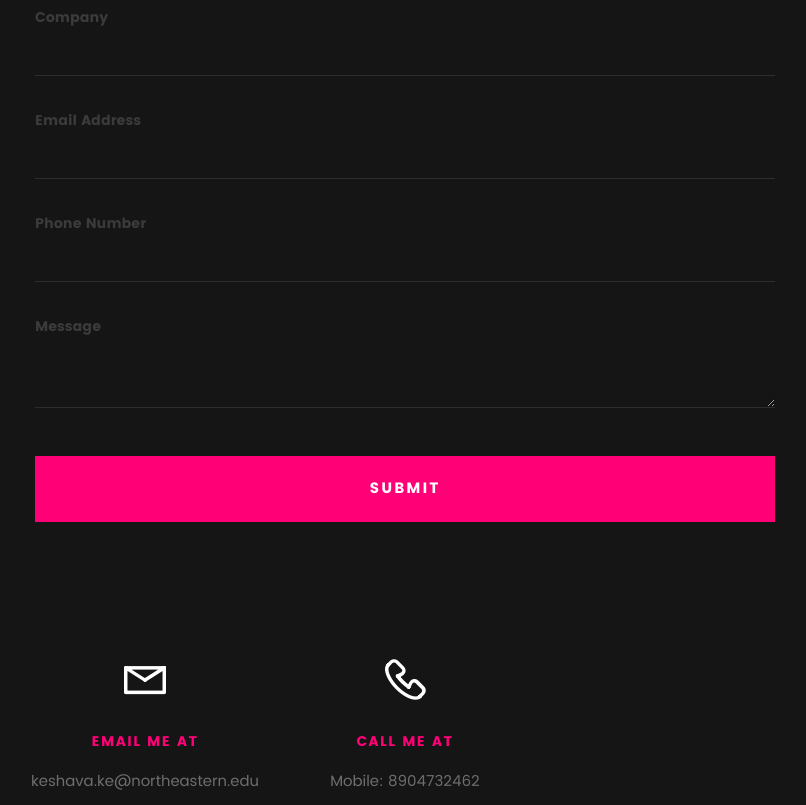
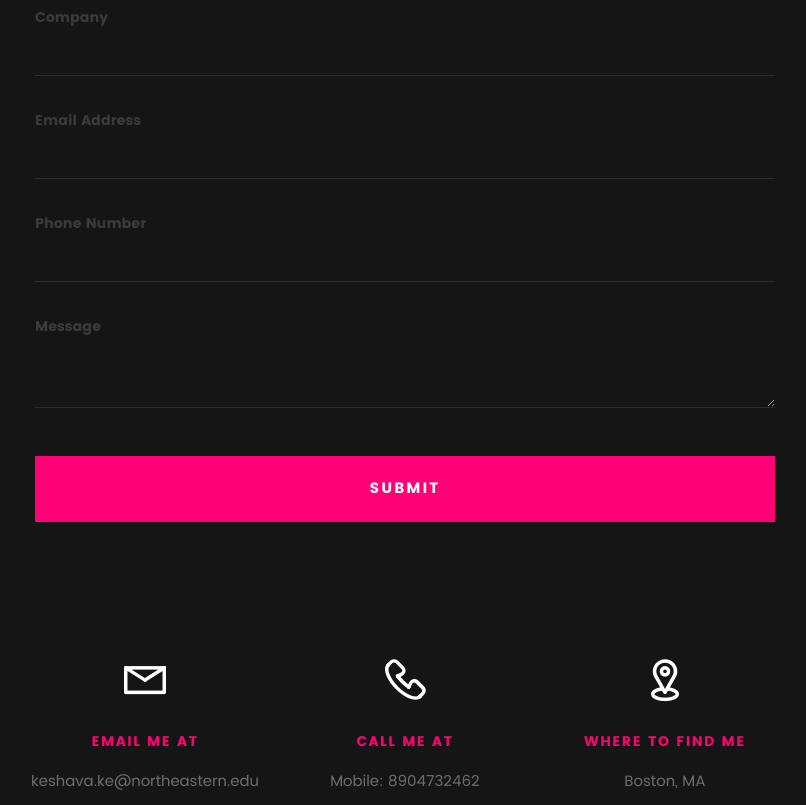
Before and after one commit to KetanKeshav/KKs, a plain HTML site: page index.html in a window 1280 px wide. Shown: the part 11195-12000 px from the top of the page, without its empty margins (235-1041 px from the left). Drawn offline with Linux system fonts and the light colour scheme; files whose address does not match are found by name.

Commit message:
Updating address and navbar

```diff
--- a/index.html
+++ b/index.html
@@ -84,8 +84,8 @@
 						<li class="current"><a class="smoothscroll"  href="#intro" title="">Home</a></li>
 						<li><a class="smoothscroll"  href="#about" title="">About</a></li>
 						<li><a class="smoothscroll"  href="#resume" title="">Resume</a></li>
-						<li><a class="smoothscroll"  href="#portfolio" title="">Portfolio</a></li>
-						<li><a class="smoothscroll"  href="#services" title="">Services</a></li>
+						<!-- <li><a class="smoothscroll"  href="#portfolio" title="">Portfolio</a></li>
+						<li><a class="smoothscroll"  href="#services" title="">Services</a></li>					 -->
 						<li><a class="smoothscroll"  href="#contact" title="">Contact</a></li>
 						<!--<li><a href="styles.html" title="">Style Demo</a></li>-->
 					</ul>
@@ -1118,6 +1118,17 @@ With the number of college fests, hackathons and IEEE events I have organised an
 			   	<p>Mobile: 8904732462 <p>
 			</p>
    		</div>
+
+		   <div class="col-four tab-full">
+
+			<div class="icon">
+				<i class="icon-pin"></i>
+			</div>
+
+			<h5>Where to find me</h5>
+			<p>Boston, MA</p>
+
+		</div>
    	</div> <!-- /contact-info -->
 
 	</section> <!-- /contact -->
```
